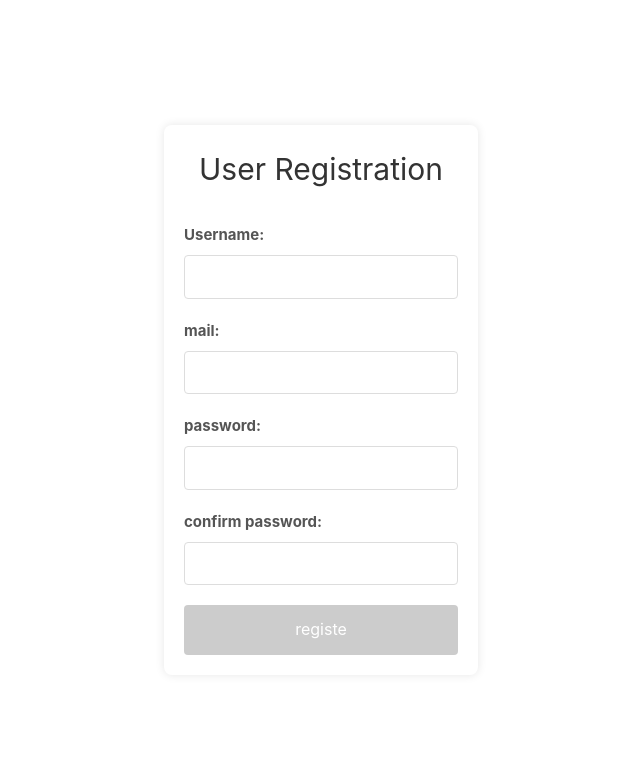
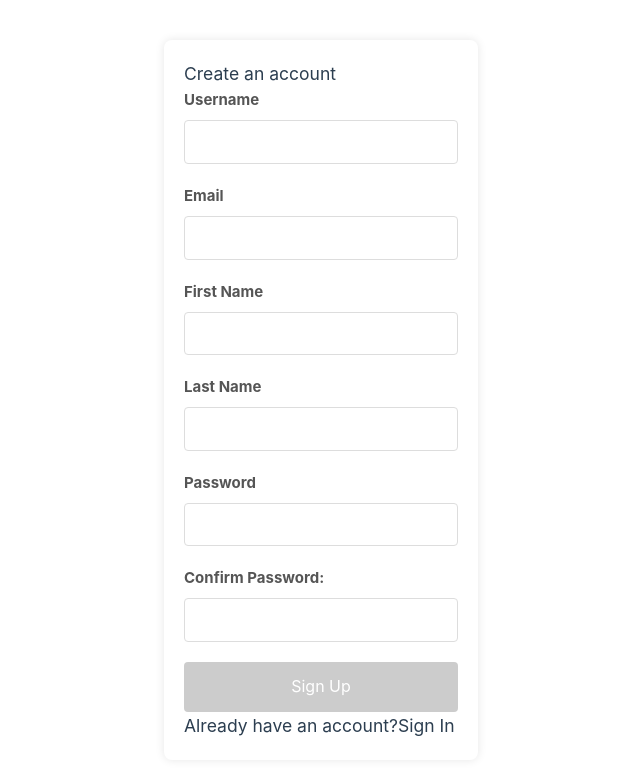
Before and after one commit to codersforcauses/bluecrew, a Vue app in the folder client/: page /register in a window 1280 px wide. Shown: the top 774 px of the page, without its empty margins (319-959 px from the left). Built offline with nearby package versions, Linux system fonts and the light colour scheme; no server answers; the HTML template or start-up script is replaced by a standard one.

Commit message:
basic template and setup

```diff
--- a/client/src/views/Register.vue
+++ b/client/src/views/Register.vue
@@ -1,64 +1,55 @@
+<script setup>
+import { reactive } from 'vue'
+
+const formData = reactive({
+  username: '',
+  email: '',
+  firstName: '',
+  lastName: '',
+  password: '',
+  confirmPassword: '',
+})
+</script>
+
 <template>
   <div class="register-container">
-    <h1>User Registration</h1>
-    <form @submit.prevent="handleSubmit" class="register-form">
+    <h3>Create an account</h3>
+    <form class="register-form">
       <div class="form-group">
-        <label for="username">Username:</label>
-        <input type="text" id="username" v-model="formData.username" @blur="validateUsername" />
-        <span class="error-message" v-if="errors.username">{{ errors.username }}</span>
+        <label for="username">Username</label>
+        <input type="text" id="username" v-model="formData.username" />
       </div>
 
       <div class="form-group">
-        <label for="email">mail:</label>
-        <input type="email" id="email" v-model="formData.email" @blur="validateEmail" />
-        <span class="error-message" v-if="errors.email">{{ errors.email }}</span>
+        <label for="email">Email</label>
+        <input type="email" id="email" v-model="formData.email" />
       </div>
 
       <div class="form-group">
-        <label for="password">password:</label>
-        <input type="password" id="password" v-model="formData.password" @blur="validatePassword" />
-        <span class="error-message" v-if="errors.password">{{ errors.password }}</span>
+        <label for="firstName">First Name</label>
+        <input type="firstName" id="firstName" v-model="formData.firstName" />
       </div>
 
       <div class="form-group">
-        <label for="confirmPassword">confirm password:</label>
-        <input
-          type="password"
-          id="confirmPassword"
-          v-model="formData.confirmPassword"
-          @blur="validateConfirmPassword"
-        />
-        <span class="error-message" v-if="errors.confirmPassword">{{
-          errors.confirmPassword
-        }}</span>
+        <label for="lastName">Last Name</label>
+        <input type="lastName" id="lastName" v-model="formData.lastName" />
       </div>
 
-      <button type="submit" :disabled="!isFormValid">registe</button>
+      <div class="form-group">
+        <label for="password">Password</label>
+        <input type="password" id="password" v-model="formData.password" />
+      </div>
+
+      <div class="form-group">
+        <label for="confirmPassword">Confirm Password:</label>
+        <input type="password" id="confirmPassword" v-model="formData.confirmPassword" />
+      </div>
+      <button type="submit" :disabled="!isFormValid">Sign Up</button>
     </form>
+
+    <h3>Already have an account?Sign In</h3>
   </div>
 </template>
-
-<script>
-export default {
-  name: 'Register',
-  data() {
-    return {
-      formData: {
-        username: '',
-        email: '',
-        password: '',
-        confirmPassword: '',
-      },
-      errors: {
-        username: '',
-        email: '',
-        password: '',
-        confirmPassword: '',
-      },
-    }
-  },
-}
-</script>
 
 <style scoped>
 .register-container {
```
